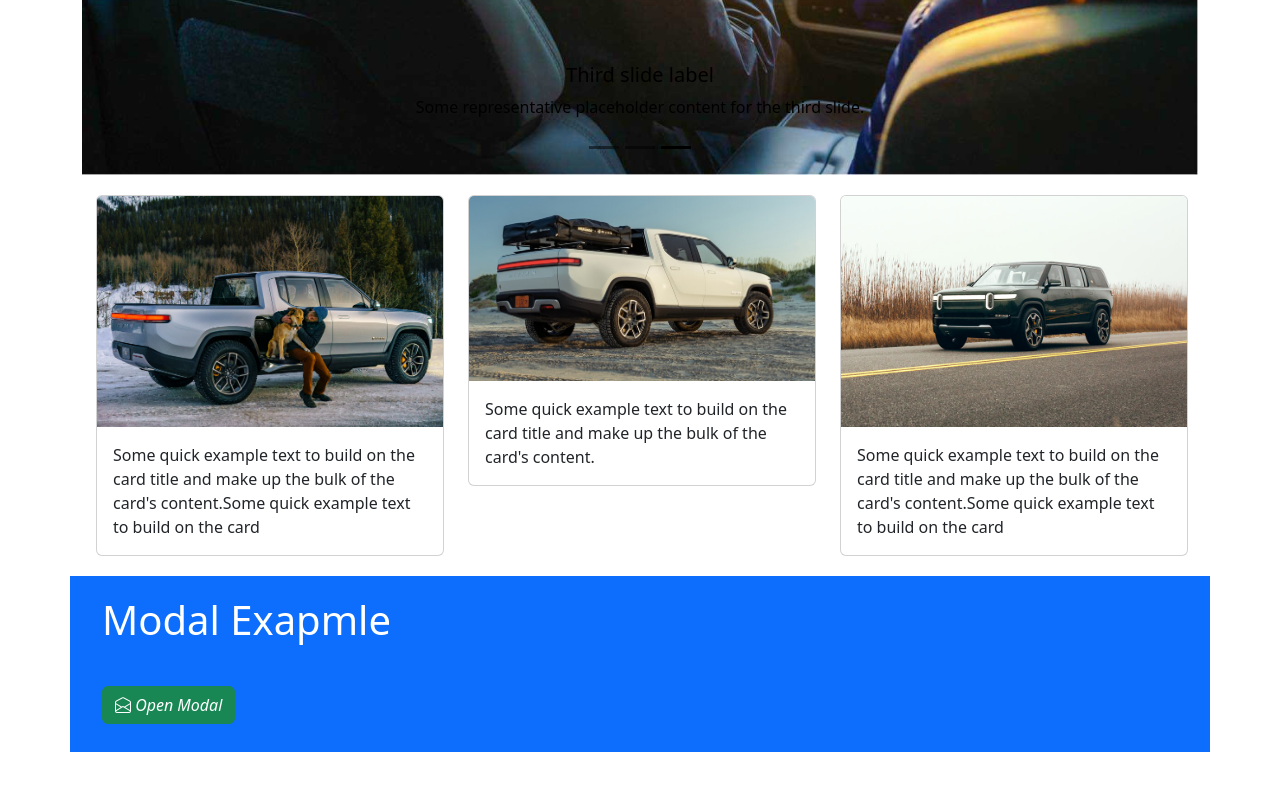
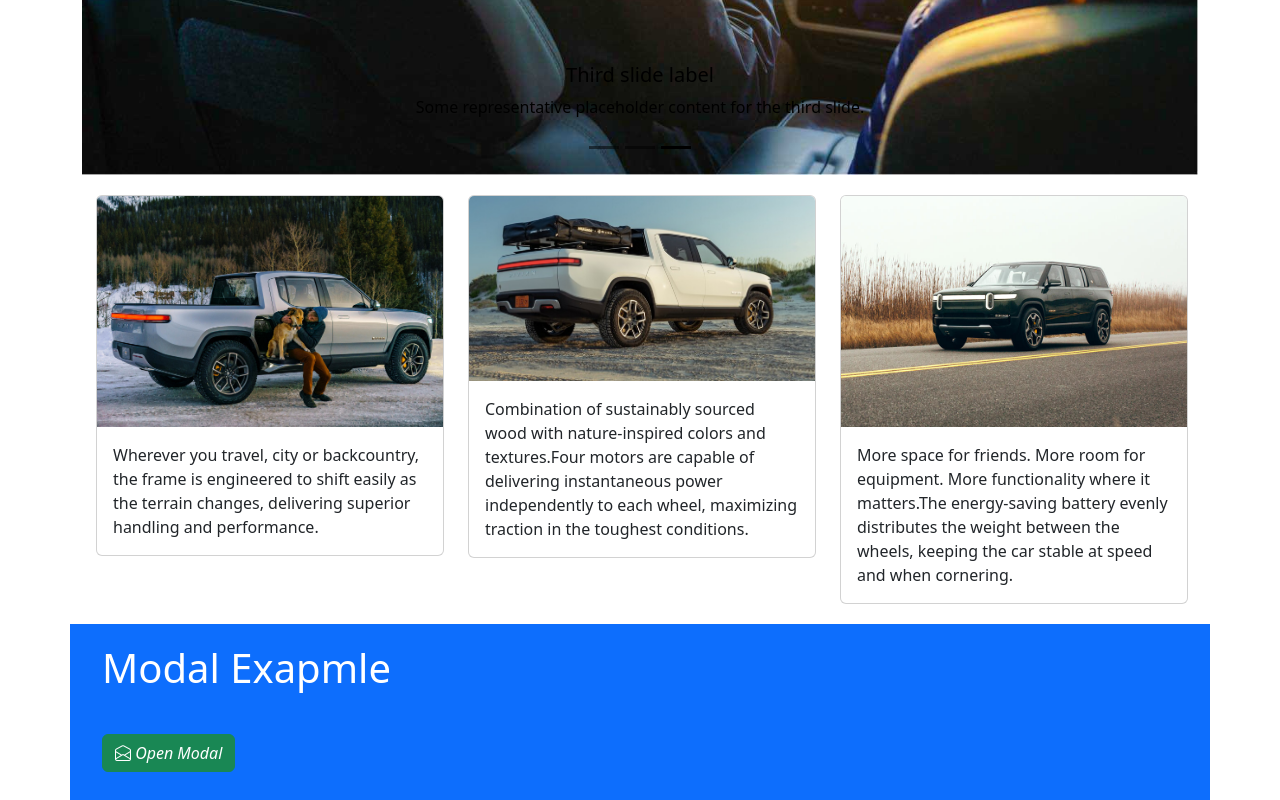
Before and after one commit to DevXer02/Bootstrap-responsive-web, a plain HTML site: page index.html in a window 1280 px wide. Shown: the part 620-1420 px from the top of the page. Before the commit the page ends 1372 px from the top, so only its background shows below. Drawn offline with nearby package versions, Linux system fonts and the light colour scheme.

Commit message:
Update index.html

```diff
--- a/index.html
+++ b/index.html
@@ -157,8 +157,9 @@
                   <img src="img/rivian4.jpg" class="card-img-top" alt="..." />
                   <div class="card-body">
                     <p class="card-text">
-                      Some quick example text to build on the card title and make up
-                      the bulk of the card's content.Some quick example text to build on the card
+                      Wherever you travel, city or backcountry, the frame is engineered
+                      to shift easily as the terrain changes,
+                      delivering superior handling and performance.
                     </p>
                   </div>
                 </div>
@@ -168,8 +169,10 @@
                   <img src="img/type11.jpg" class="card-img-top" alt="..." />
                   <div class="card-body">
                     <p class="card-text">
-                      Some quick example text to build on the card title and make up
-                      the bulk of the card's content.
+                      Combination of sustainably sourced wood with nature-inspired
+                      colors and textures.Four motors are capable of delivering instantaneous
+                      power independently to each wheel, maximizing traction in the toughest conditions.
+
                     </p>
                   </div>
                 </div>
@@ -179,8 +182,9 @@
                   <img src="img/type5.jpg" class="card-img-top" alt="..." />
                   <div class="card-body">
                     <p class="card-text">
-                      Some quick example text to build on the card title and make up
-                      the bulk of the card's content.Some quick example text to build on the card
+                      More space for friends. More room for equipment. More functionality
+                      where it matters.The energy-saving battery evenly distributes the weight
+                      between the wheels, keeping the car stable at speed and when cornering.
                     </p>
                   </div>
                 </div>
```
